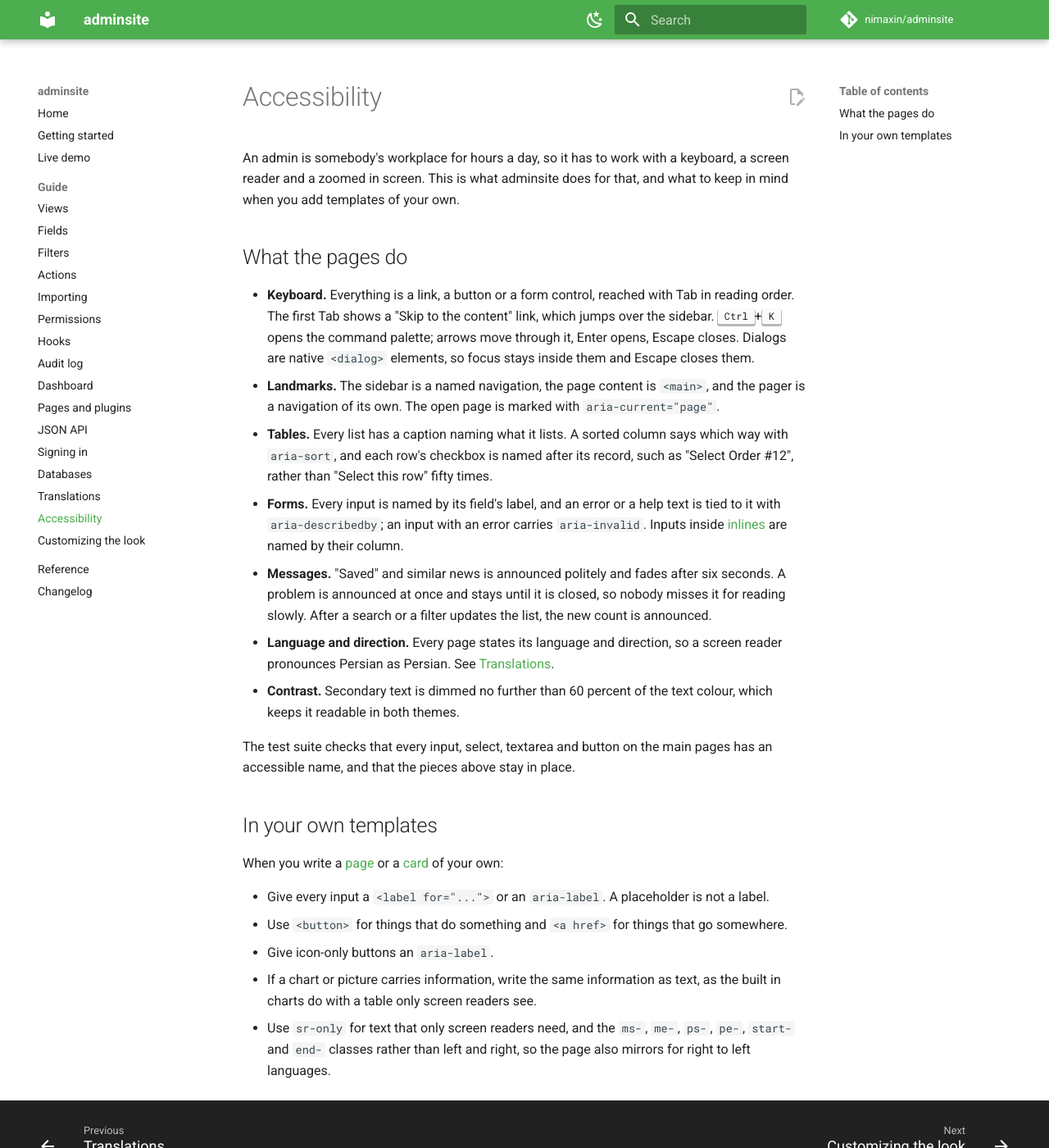
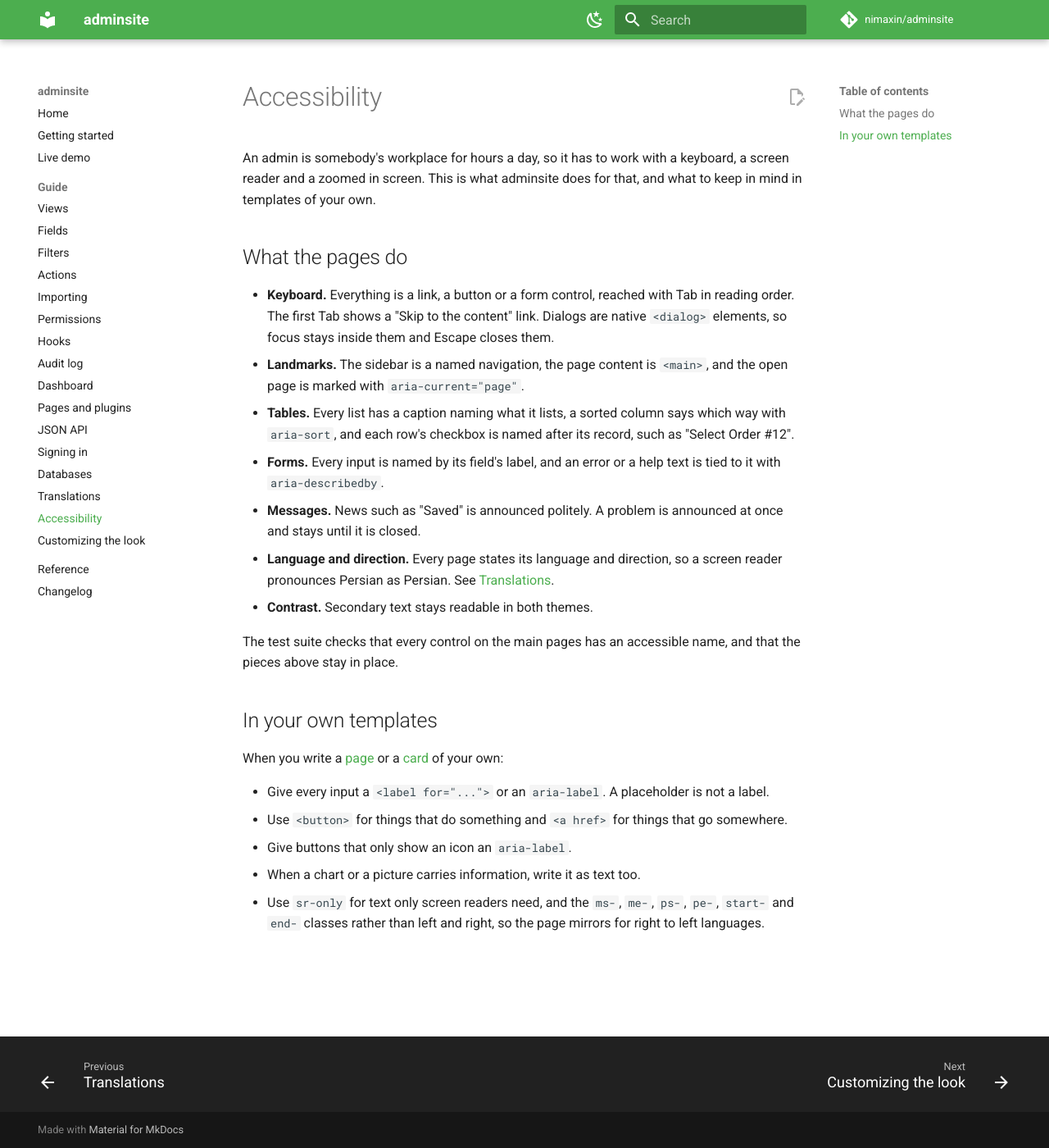
Before and after one commit to nimaxin/adminsite, an MkDocs documentation site: the page built from docs/accessibility.md, in a window 1280 px wide and 1400 px high. Shown: the whole window at 82% size. Built offline with MkDocs 1.6.1 and Material for MkDocs 9.7.7, drawn with Linux system fonts in a browser that asks for light colours; comment, search, counter and statistics services are not loaded.

Commit message:
docs: trim the Accessibility page

```diff
--- a/docs/accessibility.md
+++ b/docs/accessibility.md
@@ -1,34 +1,28 @@
 # Accessibility
 
 An admin is somebody's workplace for hours a day, so it has to work with a keyboard, a screen
-reader and a zoomed in screen. This is what adminsite does for that, and what to keep in mind when
-you add templates of your own.
+reader and a zoomed in screen. This is what adminsite does for that, and what to keep in mind in
+templates of your own.
 
 ## What the pages do
 
 - **Keyboard.** Everything is a link, a button or a form control, reached with Tab in reading
-  order. The first Tab shows a "Skip to the content" link, which jumps over the sidebar.
-  <kbd>Ctrl</kbd>+<kbd>K</kbd> opens the command palette; arrows move through it, Enter opens,
-  Escape closes. Dialogs are native `<dialog>` elements, so focus stays inside them and Escape
-  closes them.
-- **Landmarks.** The sidebar is a named navigation, the page content is `<main>`, and the pager is
-  a navigation of its own. The open page is marked with `aria-current="page"`.
-- **Tables.** Every list has a caption naming what it lists. A sorted column says which way with
-  `aria-sort`, and each row's checkbox is named after its record, such as "Select Order #12",
-  rather than "Select this row" fifty times.
+  order. The first Tab shows a "Skip to the content" link. Dialogs are native `<dialog>` elements,
+  so focus stays inside them and Escape closes them.
+- **Landmarks.** The sidebar is a named navigation, the page content is `<main>`, and the open page
+  is marked with `aria-current="page"`.
+- **Tables.** Every list has a caption naming what it lists, a sorted column says which way with
+  `aria-sort`, and each row's checkbox is named after its record, such as "Select Order #12".
 - **Forms.** Every input is named by its field's label, and an error or a help text is tied to it
-  with `aria-describedby`; an input with an error carries `aria-invalid`. Inputs inside
-  [inlines](views.md#edit-related-records-in-the-same-form) are named by their column.
-- **Messages.** "Saved" and similar news is announced politely and fades after six seconds. A
-  problem is announced at once and stays until it is closed, so nobody misses it for reading
-  slowly. After a search or a filter updates the list, the new count is announced.
+  with `aria-describedby`.
+- **Messages.** News such as "Saved" is announced politely. A problem is announced at once and
+  stays until it is closed.
 - **Language and direction.** Every page states its language and direction, so a screen reader
   pronounces Persian as Persian. See [Translations](translations.md).
-- **Contrast.** Secondary text is dimmed no further than 60 percent of the text colour, which keeps
-  it readable in both themes.
+- **Contrast.** Secondary text stays readable in both themes.
 
-The test suite checks that every input, select, textarea and button on the main pages has an
-accessible name, and that the pieces above stay in place.
+The test suite checks that every control on the main pages has an accessible name, and that the
+pieces above stay in place.
 
 ## In your own templates
 
@@ -36,9 +30,7 @@ When you write a [page](pages.md) or a [card](dashboard.md) of your own:
 
 - Give every input a `<label for="...">` or an `aria-label`. A placeholder is not a label.
 - Use `<button>` for things that do something and `<a href>` for things that go somewhere.
-- Give icon-only buttons an `aria-label`.
-- If a chart or picture carries information, write the same information as text, as the built in
-  charts do with a table only screen readers see.
-- Use `sr-only` for text that only screen readers need, and the `ms-`, `me-`, `ps-`, `pe-`,
-  `start-` and `end-` classes rather than left and right, so the page also mirrors for right to
-  left languages.
+- Give buttons that only show an icon an `aria-label`.
+- When a chart or a picture carries information, write it as text too.
+- Use `sr-only` for text only screen readers need, and the `ms-`, `me-`, `ps-`, `pe-`, `start-`
+  and `end-` classes rather than left and right, so the page mirrors for right to left languages.
```
